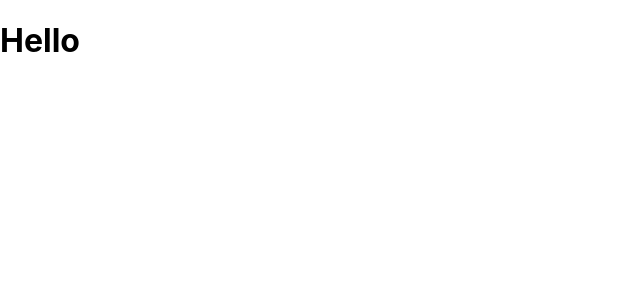
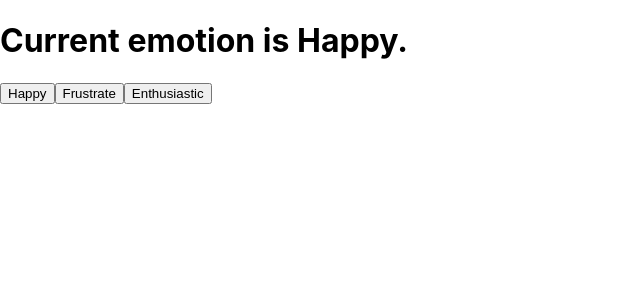
Before and after one commit to dhruvp1997/React-Tutorial, a React (Create React App) app in the folder react-essentials/: page / in a window 1280 px wide. Shown: the top 300 px of the page, without its empty margins (0-640 px from the left). Built offline with nearby package versions, Linux system fonts and the light colour scheme.

Commit message:
Completed with useState

```diff
--- a/react-essentials/src/App.js
+++ b/react-essentials/src/App.js
@@ -1,9 +1,15 @@
+import React, {useState} from "react";
 import './App.css';
 
 function App() {
-    return(
+  const [emotion, setEmotion] = useState("Happy"); // we can pass anything in useState
+
+  return(
       <>
-      <h1>Hello</h1>
+      <h1>Current emotion is {emotion}.</h1>
+      <button onClick={()=> setEmotion("happy")}>Happy</button>
+      <button onClick={()=> setEmotion("frustrated")}>Frustrate</button>
+      <button onClick={()=> setEmotion("enthusiastic")}>Enthusiastic</button>
       </>
     )
 }
```
